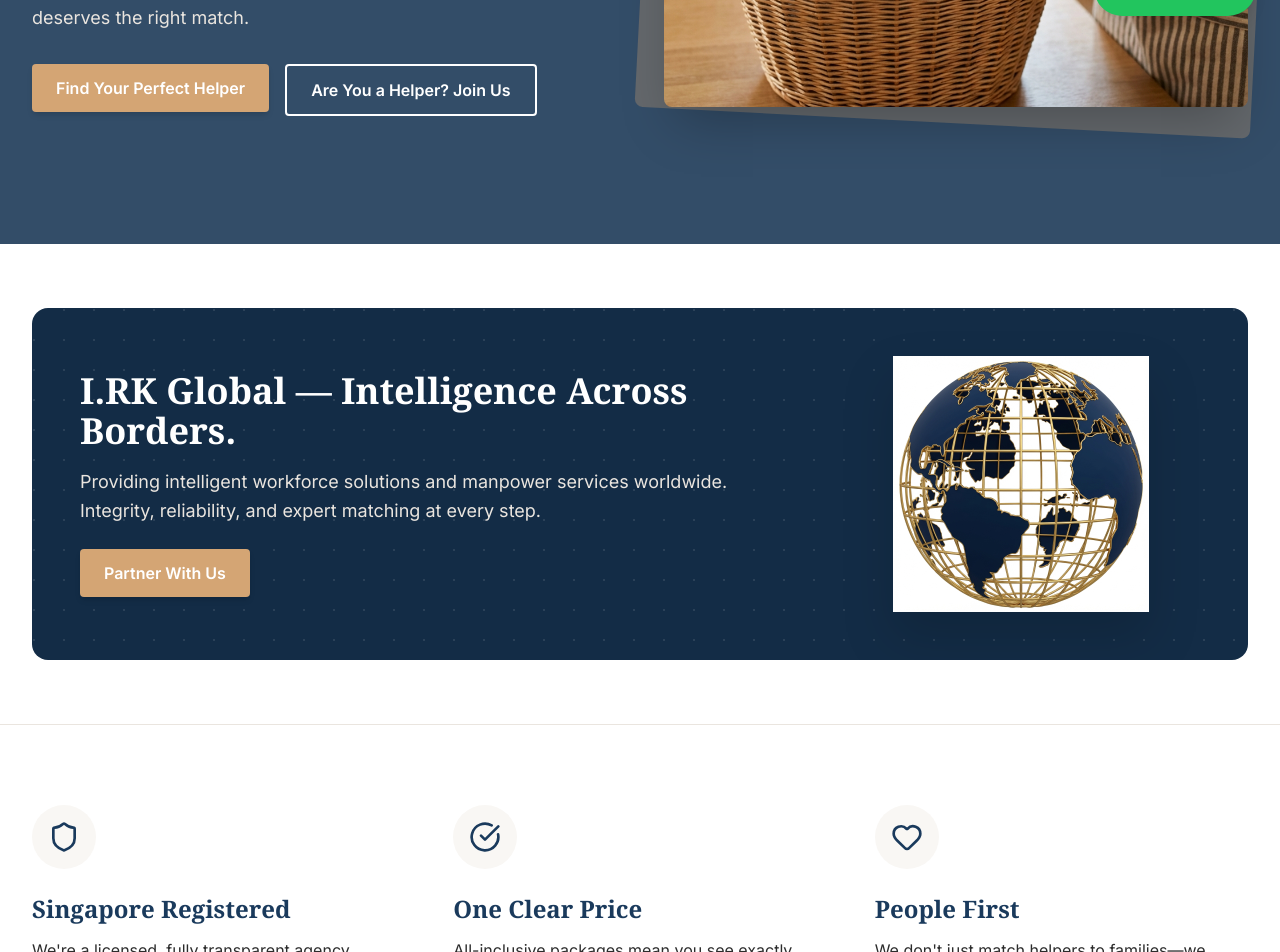
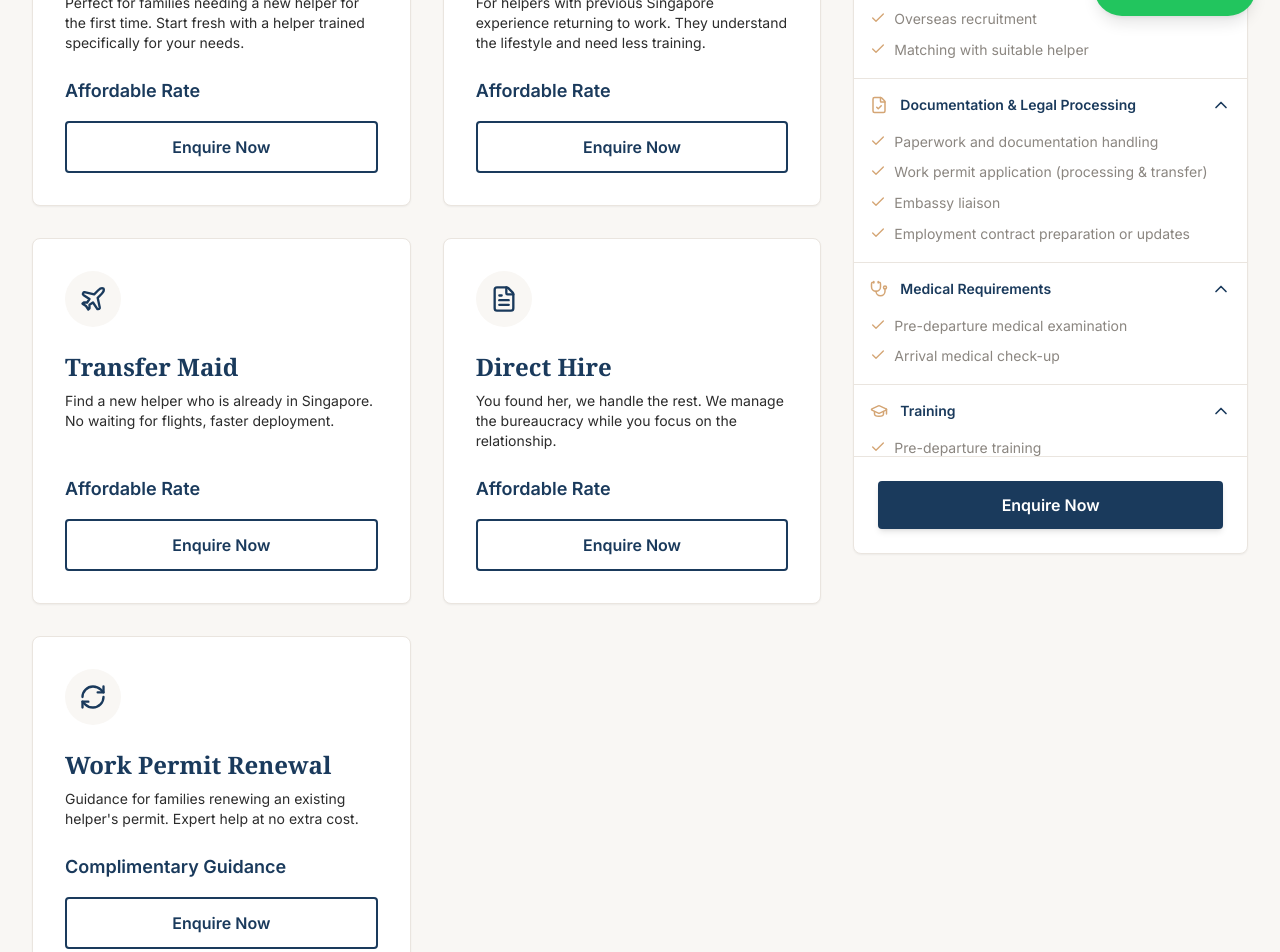
Before and after one commit to DigitalThariq/CleanRK, a React (Vite) app: page /#/services in a window 1280 px wide. Before the commit this address led to /. Shown: the part 760-1712 px from the top of the page. Built offline with nearby package versions, Linux system fonts and the light colour scheme; a web font is replaced by a local one.

Commit message:
Restructure Services page with consolidated panel and update CTA sections

```diff
--- a/pages/Home.tsx
+++ b/pages/Home.tsx
@@ -207,12 +207,9 @@ export const Home: React.FC = () => {
           <p className="text-lg text-brand-charcoal mb-8">
             Let's find your perfect helper. It starts with a simple conversation.
           </p>
-          <div className="flex flex-col sm:flex-row justify-center gap-4">
-            <Link to="/contact">
-              <Button variant="primary" className="w-full sm:w-auto text-lg px-8">Get Started Today</Button>
-            </Link>
+          <div className="flex justify-center">
             <a href="https://wa.me/6512345678" target="_blank" rel="noreferrer">
-              <Button variant="outline" className="w-full sm:w-auto text-lg px-8">WhatsApp Us</Button>
+              <Button variant="outline" className="text-lg px-8">WhatsApp Us</Button>
             </a>
           </div>
           <p className="mt-6 text-sm text-brand-gray">
--- a/pages/Services.tsx
+++ b/pages/Services.tsx
@@ -1,27 +1,23 @@
-import React from 'react';
-import { Check, X, Plane, FileText, UserCheck, RefreshCw, Minus } from 'lucide-react';
+import React, { useState } from 'react';
+import { Check, X, Plane, FileText, UserCheck, RefreshCw, Minus, Users, FileCheck, Stethoscope, GraduationCap, PlaneTakeoff, Shield, Heart, SearchCheck, ChevronDown } from 'lucide-react';
 import { Button } from '../components/Button';
 import { Link } from 'react-router-dom';
 
-const ServiceCard = ({ id, title, icon: Icon, desc, features, price }: any) => (
+interface ServiceCardProps {
+  id: string;
+  title: string;
+  icon: any;
+  desc: string;
+  price: string;
+}
+
+const ServiceCard: React.FC<ServiceCardProps> = ({ id, title, icon: Icon, desc, price }) => (
   <div id={id} className="scroll-mt-32 bg-white rounded-lg shadow-sm border border-brand-beige p-8 flex flex-col h-full hover:shadow-md transition-shadow">
     <div className="bg-brand-cream w-14 h-14 rounded-full flex items-center justify-center mb-6">
       <Icon size={28} className="text-brand-navy" />
     </div>
     <h3 className="font-serif text-2xl font-bold text-brand-navy mb-2">{title}</h3>
     <p className="text-brand-charcoal text-sm mb-6 flex-grow">{desc}</p>
-
-    <div className="bg-white border-2 border-brand-navy/20 shadow-sm p-4 rounded mb-6">
-
-      <ul className="space-y-2">
-        {features.map((f: string, i: number) => (
-          <li key={i} className="flex items-start text-sm text-brand-gray">
-            <Check size={16} className="text-brand-gold mt-0.5 mr-2 flex-shrink-0" />
-            <span>{f}</span>
-          </li>
-        ))}
-      </ul>
-    </div>
 
     <div className="mt-auto">
       <p className="text-brand-navy font-bold text-lg mb-4">{price}</p>
@@ -31,6 +27,146 @@ const ServiceCard = ({ id, title, icon: Icon, desc, features, price }: any) => (
     </div>
   </div>
 );
+
+interface AccordionItemProps {
+  title: string;
+  icon: any;
+  items: string[];
+  isOpen: boolean;
+  onToggle: () => void;
+}
+
+const AccordionItem: React.FC<AccordionItemProps> = ({ title, icon: Icon, items, isOpen, onToggle }) => (
+  <div className="border-b border-brand-beige last:border-b-0">
+    <button
+      onClick={onToggle}
+      className="w-full flex items-center justify-between p-4 hover:bg-brand-cream/30 transition-colors text-left"
+      aria-expanded={isOpen}
+    >
+      <div className="flex items-center gap-3">
+        <Icon size={18} className="text-brand-gold flex-shrink-0" />
+        <h4 className="font-semibold text-brand-navy text-sm">{title}</h4>
+      </div>
+      <ChevronDown
+        size={20}
+        className={`text-brand-navy transition-transform duration-250 ${isOpen ? 'rotate-180' : ''}`}
+      />
+    </button>
+    <div
+      className={`overflow-hidden transition-all duration-250 ${isOpen ? 'max-h-96' : 'max-h-0'}`}
+    >
+      <ul className="px-4 pb-4 space-y-2">
+        {items.map((item, i) => (
+          <li key={i} className="flex items-start text-sm text-brand-gray leading-relaxed">
+            <Check size={16} className="text-brand-gold mt-0.5 mr-2 flex-shrink-0" />
+            <span>{item}</span>
+          </li>
+        ))}
+      </ul>
+    </div>
+  </div>
+);
+
+const IncludedServicesPanel: React.FC = () => {
+  // Detect if mobile on initial load
+  const isMobile = typeof window !== 'undefined' && window.innerWidth < 1024;
+
+  const [openSections, setOpenSections] = useState<{ [key: string]: boolean }>({
+    recruitment: !isMobile,
+    documentation: !isMobile,
+    medical: !isMobile,
+    training: !isMobile,
+    travel: !isMobile,
+    insurance: !isMobile,
+    settling: !isMobile,
+    verification: !isMobile,
+  });
+
+  const toggleSection = (key: string) => {
+    setOpenSections(prev => ({ ...prev, [key]: !prev[key] }));
+  };
+
+  return (
+    <div className="bg-white rounded-lg shadow-sm border border-brand-beige lg:sticky lg:top-[88px] overflow-hidden">
+      <div className="p-6 border-b border-brand-beige">
+        <h3 className="font-serif text-2xl font-bold text-brand-navy mb-2">Included Services</h3>
+        <span className="inline-block bg-brand-gold/20 text-brand-navy text-xs font-semibold px-3 py-1 rounded-full">
+          Flexible progressive payment available
+        </span>
+      </div>
+
+      <div className="max-h-[calc(100vh-300px)] overflow-y-auto">
+        <AccordionItem
+          title="Recruitment & Matching"
+          icon={Users}
+          items={["Overseas recruitment", "Matching with suitable helper"]}
+          isOpen={openSections.recruitment}
+          onToggle={() => toggleSection('recruitment')}
+        />
+        <AccordionItem
+          title="Documentation & Legal Processing"
+          icon={FileCheck}
+          items={[
+            "Paperwork and documentation handling",
+            "Work permit application (processing & transfer)",
+            "Embassy liaison",
+            "Employment contract preparation or updates"
+          ]}
+          isOpen={openSections.documentation}
+          onToggle={() => toggleSection('documentation')}
+        />
+        <AccordionItem
+          title="Medical Requirements"
+          icon={Stethoscope}
+          items={["Pre-departure medical examination", "Arrival medical check-up"]}
+          isOpen={openSections.medical}
+          onToggle={() => toggleSection('medical')}
+        />
+        <AccordionItem
+          title="Training"
+          icon={GraduationCap}
+          items={["Pre-departure training", "Refresher training"]}
+          isOpen={openSections.training}
+          onToggle={() => toggleSection('training')}
+        />
+        <AccordionItem
+          title="Travel & Accommodations"
+          icon={PlaneTakeoff}
+          items={["Airfare", "Initial lodging on arrival"]}
+          isOpen={openSections.travel}
+          onToggle={() => toggleSection('travel')}
+        />
+        <AccordionItem
+          title="Insurance"
+          icon={Shield}
+          items={["Insurance arrangement/setup"]}
+          isOpen={openSections.insurance}
+          onToggle={() => toggleSection('insurance')}
+        />
+        <AccordionItem
+          title="Settling & Aftercare"
+          icon={Heart}
+          items={["Settling-In Programme (SIP)", "Post-placement support (ongoing guidance)"]}
+          isOpen={openSections.settling}
+          onToggle={() => toggleSection('settling')}
+        />
+        <AccordionItem
+          title="Background Verification"
+          icon={SearchCheck}
+          items={["Verification of past experience"]}
+          isOpen={openSections.verification}
+          onToggle={() => toggleSection('verification')}
+        />
+      </div>
+
+      <div className="p-6 border-t border-brand-beige">
+        <Link to="/contact">
+          <Button fullWidth>Enquire Now</Button>
+        </Link>
+      </div>
+    </div>
+  );
+};
 
 export const Services: React.FC = () => {
   return (
@@ -74,21 +210,15 @@ export const Services: React.FC = () => {
 
       {/* Main Service Cards */}
       <div className="max-w-7xl mx-auto px-4 sm:px-6 lg:px-8 py-16 -mt-8">
-        <div className="grid md:grid-cols-2 lg:grid-cols-3 gap-8">
+        <div className="grid lg:grid-cols-[2fr,1fr] gap-8">
+          {/* Service Cards Column */}
+          <div className="grid md:grid-cols-2 gap-8">
             <ServiceCard
               id="fresh-maid"
               title="Fresh Maid"
               icon={UserCheck}
               desc="Perfect for families needing a new helper for the first time. Start fresh with a helper trained specifically for your needs."
               price="Affordable Rate"
-            features={[
-              "Full overseas recruitment",
-              "Pre-departure medical & training",
-              "Airfare & initial lodging",
-              "Work permit & Embassy endorsement",
-              "Settling-In Programme (SIP)",
-              "6 months post-placement support"
-            ]}
             />
             <ServiceCard
               id="ex-singapore"
@@ -96,14 +226,6 @@ export const Services: React.FC = () => {
               icon={RefreshCw}
               desc="For helpers with previous Singapore experience returning to work. They understand the lifestyle and need less training."
               price="Affordable Rate"
-            features={[
-              "Verification of past experience",
-              "Refresher training",
-              "Airfare & lodging",
-              "Work permit processing",
-              "Arrival medical check-up",
-              "Post-placement support"
-            ]}
             />
             <ServiceCard
               id="transfer-maid"
@@ -111,13 +233,6 @@ export const Services: React.FC = () => {
               icon={Plane}
               desc="Find a new helper who is already in Singapore. No waiting for flights, faster deployment."
               price="Affordable Rate"
-            features={[
-              "Matching with available helper",
-              "Work permit transfer",
-              "Employment contract update",
-              "Medical check-up",
-              "Insurance arrangement"
-            ]}
             />
             <ServiceCard
               id="direct-hire"
@@ -125,13 +240,6 @@ export const Services: React.FC = () => {
               icon={FileText}
               desc="You found her, we handle the rest. We manage the bureaucracy while you focus on the relationship."
               price="Affordable Rate"
-            features={[
-              "Paperwork & documentation",
-              "Work permit application",
-              "Contract preparation",
-              "Insurance setup",
-              "Post-placement guidance"
-            ]}
             />
             <ServiceCard
               id="renewal"
@@ -139,14 +247,13 @@ export const Services: React.FC = () => {
               icon={RefreshCw}
               desc="Guidance for families renewing an existing helper's permit. Expert help at no extra cost."
               price="Complimentary Guidance"
-            features={[
-              "Renewal guidance steps",
-              "Pre-renewal medical check info",
-              "MOM submission follow-up",
-              "Insurance renewal assistance",
-              "No agency fees"
-            ]}
             />
+          </div>
+
+          {/* Included Services Panel */}
+          <div className="lg:row-span-1">
+            <IncludedServicesPanel />
+          </div>
         </div>
       </div>
 
@@ -193,9 +300,16 @@ export const Services: React.FC = () => {
               </tbody>
             </table>
           </div>
+
+          <div className="mt-6 text-center">
+            <p className="text-brand-gray text-sm italic">
+              * We also offer flexible progressive payment options to make the hiring process easier and more convenient for our clients.
+            </p>
+          </div>
+
           <div className="mt-12 text-center bg-brand-cream p-8 rounded-lg flex flex-col items-center max-w-4xl mx-auto shadow-sm">
             <h4 className="font-bold text-brand-navy text-xl mb-3">Still unsure which service is right for you?</h4>
-            <p className="text-brand-charcoal mb-6 max-w-2xl">That's completely normal. Contact us and we'll ask a few simple questions to recommend the perfect fit.</p>
+            <p className="text-brand-charcoal mb-6 max-w-2xl">That's completely normal. Contact us for a <span className="font-semibold text-brand-navy">free consultation</span> and we'll ask a few simple questions to recommend the perfect fit.</p>
             <Link to="/contact">
               <Button variant="secondary">Get Free Consultation</Button>
             </Link>
```
Lines whose indentation alone changed are shown as unchanged.
